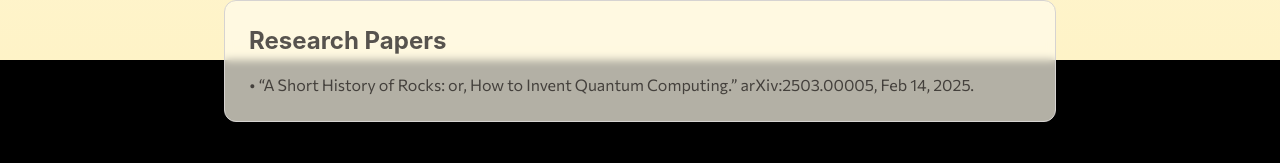
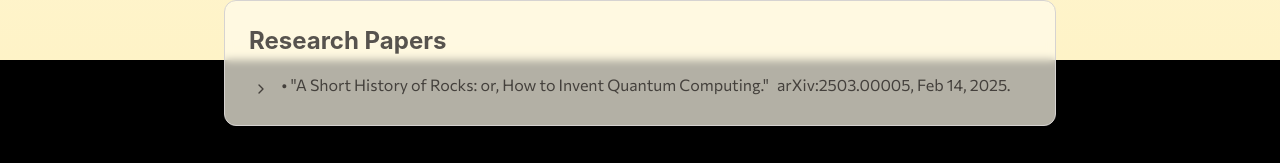
Before and after one commit to torsor-io/torsor-io, a React (Create React App) app: page /#/research in a window 1280 px wide. Shown: the part 740-903 px from the top of the page. Built offline with nearby package versions, Linux system fonts and the light colour scheme; the HTML template or start-up script is replaced by a standard one.

Commit message:
Update index.js

```diff
--- a/src/components/ResearchPage/index.js
+++ b/src/components/ResearchPage/index.js
@@ -1,9 +1,24 @@
 // src/components/ResearchPage/index.js
 import WaveBackground from '../shared/WaveBackground';
-import { motion } from 'framer-motion';
+import { motion, AnimatePresence } from 'framer-motion';
 import Navbar from '../shared/Navbar';
+import { useState } from 'react';
+import { ChevronDown, ChevronRight } from 'lucide-react';
 
 const ResearchPage = ({ isDark, setIsDark, waveState, setWaveState }) => {
+  const [expandedPapers, setExpandedPapers] = useState(new Set());
+
+  const togglePaper = (paperId) => {
+    setExpandedPapers(prev => {
+      const newSet = new Set(prev);
+      if (newSet.has(paperId)) {
+        newSet.delete(paperId);
+      } else {
+        newSet.add(paperId);
+      }
+      return newSet;
+    });
+  };
 
   // Theme variables (matching your AboutPage)
   const textColor = isDark ? 'text-slate-100' : 'text-stone-600';
@@ -15,6 +30,19 @@ const ResearchPage = ({ isDark, setIsDark, waveState, setWaveState }) => {
   const gradientBg = isDark
     ? 'bg-gradient-to-b from-slate-900 to-slate-1000'
     : 'bg-gradient-to-b from-amber-50 to-amber-100';
+
+  const papers = [
+    {
+      id: 'rocks-paper',
+      title: 'A Short History of Rocks: or, How to Invent Quantum Computing.',
+      pdfUrl: '/assets/rocks/rocks.pdf',
+      arxivUrl: 'https://arxiv.org/abs/2503.00005',
+      arxivId: 'arXiv:2503.00005',
+      date: 'Feb 14, 2025',
+      abstract: `This essay gives a short, informal account of the development of digital logic from the Pleistocene to the Manhattan Project, reversible circuits, and Richard Feynman's allied proposal for quantum computing. We argue that Feynman's state-based analogy is not the only way to arrive at quantum computing, nor indeed the simplest. To illustrate, we imagine an alternate timeline in which John von Neumann skipped Operation Crossroads to debug a military computer, got tickled by the problem, and discovered a completely different picture of quantum computing in 1946.`
+    }
+    // Add more papers here as needed
+  ];
 
   return (
     <div className={`min-h-screen transition-colors`}>
@@ -72,10 +100,9 @@ const ResearchPage = ({ isDark, setIsDark, waveState, setWaveState }) => {
                     David Wakeham • February 17, 2025
                   </p>
                   <p className={`${subtleText}`}>
-          {/*This essay gives a short, informal account of the development of digital logic from the Pleistocene to the Manhattan Project, reversible circuits, and Richard Feynman’s allied proposal for quantum computing. We argue that Feynman’s state-based analogy is not the only way to arrive at quantum computing, nor indeed the simplest. To illustrate, we imagine an alternate timeline in which John von Neumann skipped Operation Crossroads to debug a military computer, got tickled by the problem, and discovered a completely different picture of quantum computing in 1946. */}
+                    {/*This essay gives a short, informal account of the development of digital logic from the Pleistocene to the Manhattan Project, reversible circuits, and Richard Feynman's allied proposal for quantum computing. We argue that Feynman's state-based analogy is not the only way to arrive at quantum computing, nor indeed the simplest. To illustrate, we imagine an alternate timeline in which John von Neumann skipped Operation Crossroads to debug a military computer, got tickled by the problem, and discovered a completely different picture of quantum computing in 1946. */}
                   </p>
                   <div className="flex space-x-4">
-
                     <a href="/assets/rocks/rocks.pdf"
                       className={`${buttonBg} ${textColor} px-4 py-2 rounded-lg transition-colors text-sm`}
                     >
@@ -92,7 +119,7 @@ const ResearchPage = ({ isDark, setIsDark, waveState, setWaveState }) => {
               </div>
             </motion.div>
 
-{/* Papers Section */}
+            {/* Papers Section with Collapsible Abstracts */}
             <motion.div
               initial={{ opacity: 0, y: 20 }}
               animate={{ opacity: 1, y: 0 }}
@@ -103,15 +130,56 @@ const ResearchPage = ({ isDark, setIsDark, waveState, setWaveState }) => {
                 Research Papers
               </h2>
               <ul className="space-y-3">
-    <li className={`${subtleText}`}>
+                {papers.map((paper) => (
+                  <li key={paper.id} className={`${subtleText}`}>
+                    <div className="flex items-start gap-2">
+                      <button
+                        onClick={() => togglePaper(paper.id)}
+                        className={`mt-1 p-1 rounded-full hover:bg-gray-200 dark:hover:bg-gray-700 transition-colors`}
+                        aria-label={expandedPapers.has(paper.id) ? 'Collapse abstract' : 'Expand abstract'}
+                      >
+                        {expandedPapers.has(paper.id) ? (
+                          <ChevronDown className="w-4 h-4" />
+                        ) : (
+                          <ChevronRight className="w-4 h-4" />
+                        )}
+                      </button>
+                      <div className="flex-1">
+                        <div className="flex flex-wrap items-center gap-2">
                           <a
-        href="/assets/rocks/rocks.pdf"
+                            href={paper.pdfUrl}
                             className={`hover:underline`}
                           >
-          • “A Short History of Rocks: or, How to Invent Quantum Computing.”
-      </a> <a href="https://arxiv.org/abs/2503.00005" className={`${subtleText}`}>arXiv:2503.00005, Feb 14, 2025.</a>
+                            • "{paper.title}"
+                          </a>
+                          <a
+                            href={paper.arxivUrl}
+                            className={`${subtleText}`}
+                          >
+                            {paper.arxivId}, {paper.date}.
+                          </a>
+                        </div>
+
+                        <AnimatePresence>
+                          {expandedPapers.has(paper.id) && (
+                            <motion.div
+                              initial={{ opacity: 0, height: 0 }}
+                              animate={{ opacity: 1, height: 'auto' }}
+                              exit={{ opacity: 0, height: 0 }}
+                              transition={{ duration: 0.3 }}
+                              className="overflow-hidden"
+                            >
+                              <div className={`mt-3 p-3 rounded-lg ${isDark ? 'bg-slate-800/50' : 'bg-gray-50'} ${subtleText} text-sm leading-relaxed`}>
+                                <strong className="block mb-2">Abstract:</strong>
+                                {paper.abstract}
+                              </div>
+                            </motion.div>
+                          )}
+                        </AnimatePresence>
+                      </div>
+                    </div>
                   </li>
-    {/* Add more talks/posters as needed */}
+                ))}
               </ul>
             </motion.div>
 
@@ -131,14 +199,15 @@ const ResearchPage = ({ isDark, setIsDark, waveState, setWaveState }) => {
                     href="/assets/PI-talk"
                     className={`hover:underline`}
                   >
-          • “An algebraic foundation for quantum programming.”</a> Seminar, <i>Perimeter Institute</i>, Feb 25, 2025.
+                    • "An algebraic foundation for quantum programming."
+                  </a> Seminar, <i>Perimeter Institute</i>, Feb 25, 2025.
                 </li>
                 <li>
                   <a
                     href="/assets/qdays-poster.pdf"
                     className={`${subtleText} hover:underline`}
                   >
-          • “A new foundation for quantum programming.”
+                    • "A new foundation for quantum programming."
                   </a> <a href="https://2025.quantumdays.ca/" className={`${subtleText}`}>Poster, <i>Quantum Days</i>, Feb 19–21, 2025.</a>
                 </li>
                 {/* Add more talks/posters as needed */}
```
Lines whose indentation alone changed are shown as unchanged.
